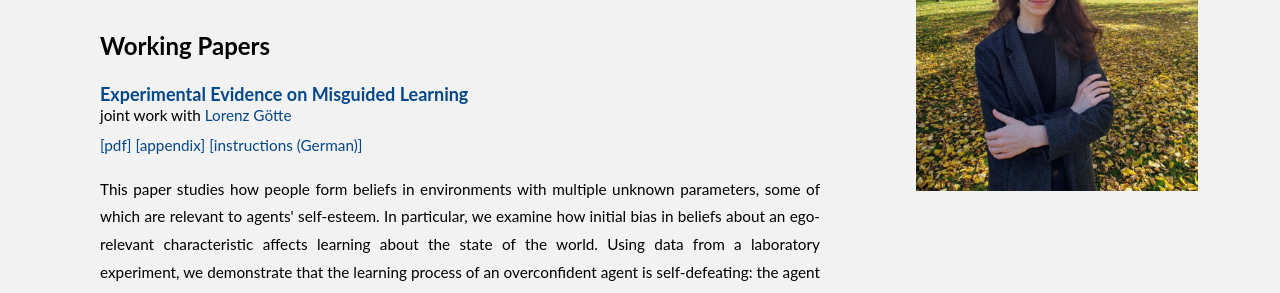
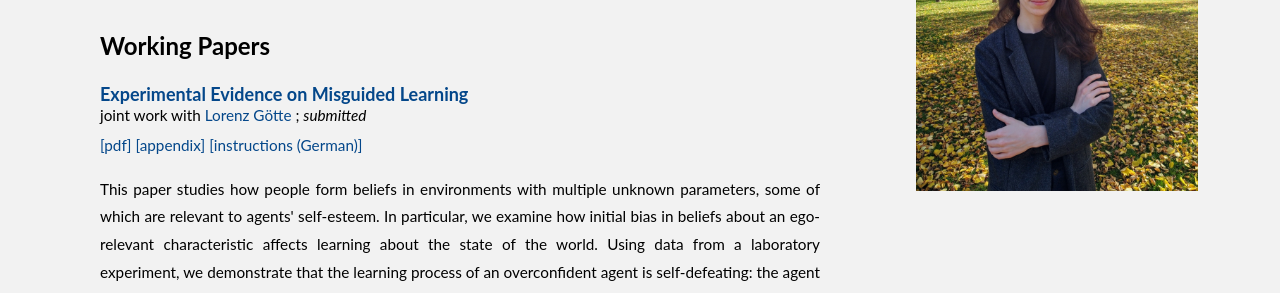
Before and after one commit to marta-kozakiewicz/marta-kozakiewicz.github.io, a Jekyll site: the page built from index.md, in a window 1280 px wide. Shown: the part 411-704 px from the top of the page. Built offline with Jekyll 4.4.1, drawn with Linux system fonts in a browser that asks for light colours.

Commit message:
added submission mark

```diff
--- a/_includes/research_papers.md
+++ b/_includes/research_papers.md
@@ -3,7 +3,7 @@
 
 #### [Experimental Evidence on Misguided Learning]({{site.path}}/assets/ML_paper_no_appendices.pdf)
 <p class="co-author">
- joint work  with <a  href="https://www.iame.uni-bonn.de/people/lorenz-goette">Lorenz Götte </a>
+ joint work  with <a  href="https://www.iame.uni-bonn.de/people/lorenz-goette">Lorenz Götte </a>; <em> submitted </em>
 </p>
 <p class="paper-links">
  <a  href="{{site.path}}/assets/ML_paper_no_appendices.pdf">[pdf] </a>
```
